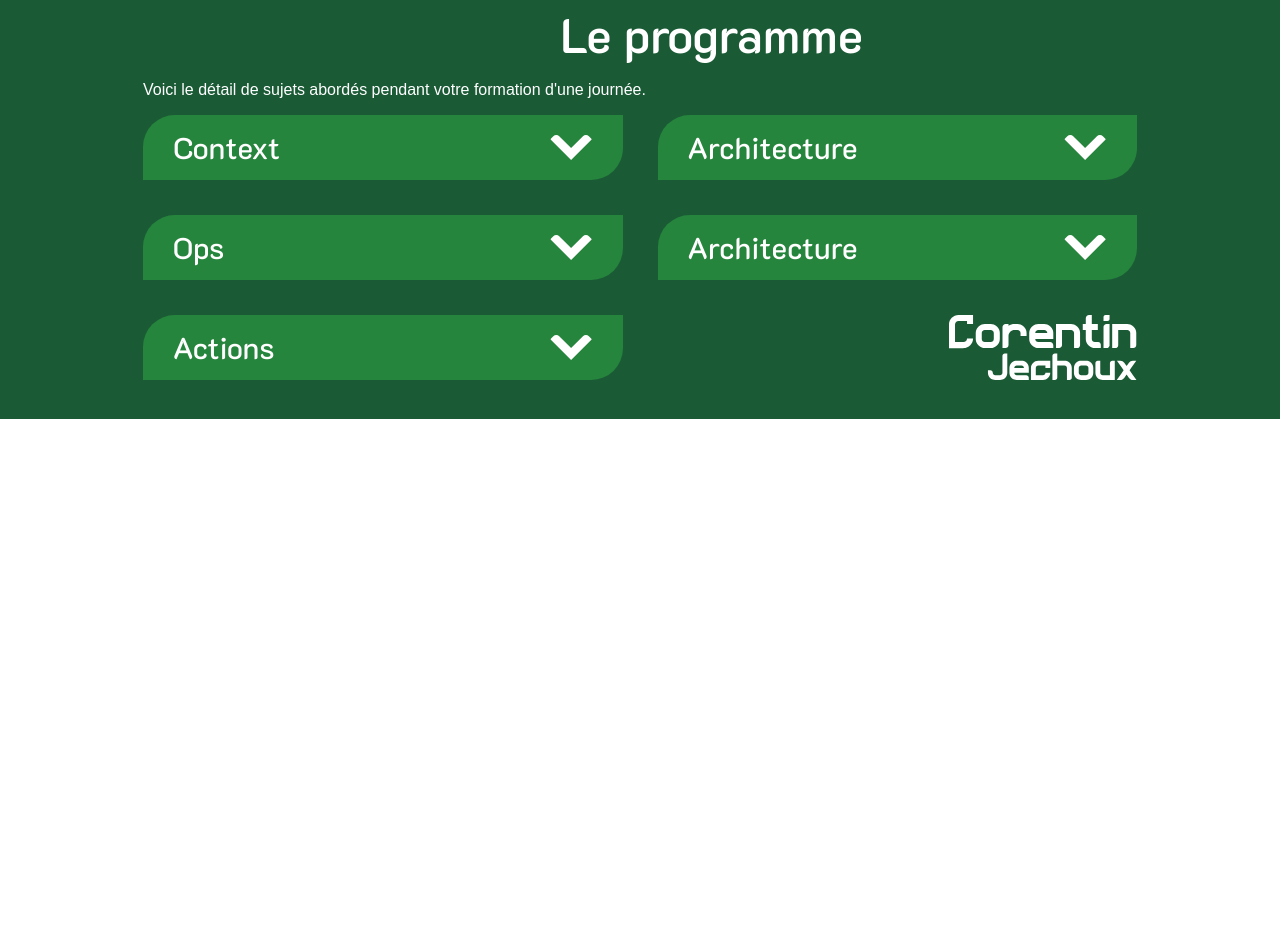
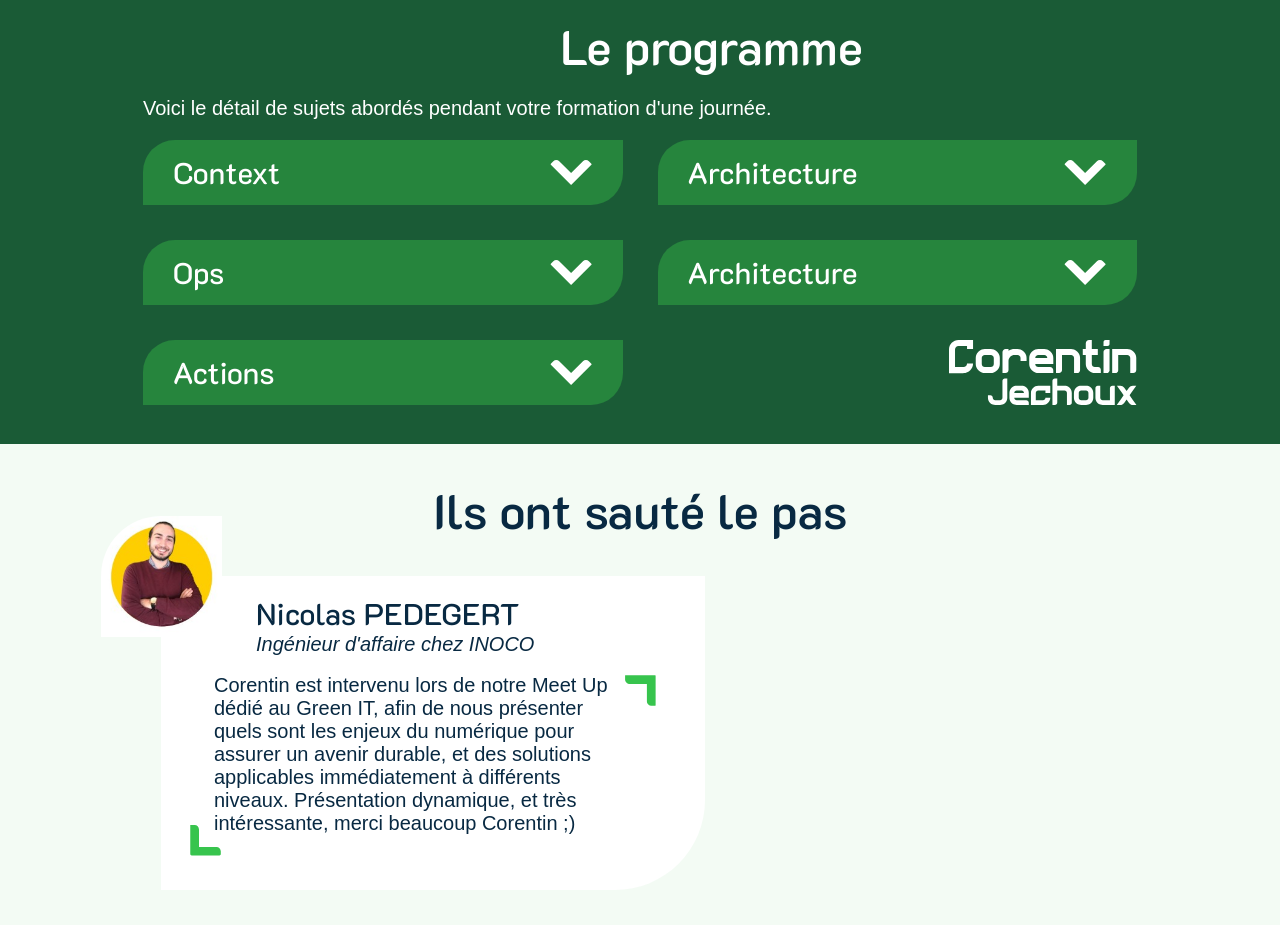
Before and after one commit to corentin-green/formation-green-it.github.io, a plain HTML site: page index.html in a window 1280 px wide. Shown: the part 1372-2297 px from the top of the page. Before the commit the page ends 1791 px from the top, so only its background shows below. Drawn offline with Linux system fonts and the light colour scheme; a web font is replaced by a local one.

Commit message:
add testimonials

```diff
--- a/index.html
+++ b/index.html
@@ -6,7 +6,7 @@
     <style>
         @import url('https://fonts.googleapis.com/css2?family=K2D:ital,wght@0,100;0,200;0,400;0,500;0,600;0,700;1,100;1,200;1,400&display=swap');
 
-        @import url('https://fonts.googleapis.com/css2?family=Bai+Jamjuree:wght@400;700&display=swap');
+        @import url('https://fonts.googleapis.com/css2?family=Bai+Jamjuree:wght@300;400;700&display=swap');
 
 
         .k2d-thin {
@@ -68,6 +68,12 @@
             font-family: "Bai Jamjuree", sans-serif;
             font-weight: 400;
             font-style: normal;
+        }
+
+        .bai-jamjuree-italic {
+            font-family: "Bai Jamjuree", sans-serif;
+            font-weight: 300;
+            font-style: italic;
         }
 
         .bai-jamjuree-bold {
@@ -153,7 +159,8 @@
         #title h2,
         #title div,
         #keys h2,
-        #program h2 {
+        #program h2,
+        #testimonials h2 {
             max-width: 56.25rem;
             text-align: center;
             margin: auto;
@@ -199,14 +206,17 @@
             margin-top: 0;
         }
 
-        #keys {
+        #keys,
+        #testimonials {
             background-color: var(--light-green);
             padding-left: var(--second-margin);
             padding-right: var(--second-margin);
         }
 
-        #keys h2 {
+        #keys h2,
+        #testimonials h2 {
             color: var(--primary-blue);
+            margin-bottom: var(--primary-margin);
         }
 
         #keys div {
@@ -226,11 +236,14 @@
         #keys img {
             width: 6.25rem;
             height: 6.25rem;
-            margin: auto;
+            margin-left: auto;
+            margin-right: auto;
+            margin-top: 0;
+            margin-bottom: 0;
         }
 
         #keys article {
-            max-width: 17rem;
+            max-width: 21.6rem;
             display: flex;
             flex-direction: column;
         }
@@ -264,6 +277,10 @@
 
         #program .p {
             margin-top: var(--primary-margin);
+        }
+
+        #program p {
+            font-size: 1.25rem;
         }
 
         #program .program-title {
@@ -315,13 +332,82 @@
         .hide {
             display: none;
         }
+
+        #testimonials article {
+            display: flex;
+            margin-left: 143px;
+            margin-right: 143px;
+
+            color: var(--primary-blue);
+        }
+
+        #testimonials img {
+            width: 7.563rem;
+            height: 7.563rem;
+            border-top-left-radius: 3.75rem;
+            border-bottom-right-radius: 3.75rem;
+            position: absolute;
+            top: -3.75rem;
+            left: -3.75rem;
+        }
+
+        #testimonials article div {
+            max-width: 28.375rem;
+            background-color: #FFF;
+            border-bottom-right-radius: 5.625rem;
+            padding-right: 5.625rem;
+            position: relative;
+
+        }
+
+
+        /* FIXME PX  size -> REM */
+
+
+        #testimonials h3,
+        #testimonials h4 {
+            margin-left: 95px;
+        }
+
+        #testimonials p {
+            margin-left: 53px;
+            margin-bottom: 55px;
+            margin-top: 0;
+            font-size: 20px;
+        }
+
+        #testimonials p::before {
+            content: url('assets/border_corner_bottom_left.svg');
+            position: absolute;
+            left: 14px;
+            bottom: 15px;
+        }
+
+        #testimonials p::after {
+            content: url('assets/border_corner_top_right.svg');
+            position: absolute;
+            right: 34px;
+            top: 84px;
+        }
+
+        #testimonials h3 {
+            font-size: 30px;
+            margin-top: var(--second-margin);
+            margin-bottom: 0;
+        }
+
+        #testimonials h4 {
+            font-size: 20px;
+            margin-top: 0;
+            margin-bottom: var(--second-margin);
+        }
     </style>
 </head>
 
 <body>
     <header>
         <img src="assets/logo.svg" alt="Logo de Corentin" />
-        <a class="k2d-medium" href="#lePrograme">Le programme</a>
+        <a class="k2d-medium" href="#leProgramme">Le programme</a>
         <a class="k2d-medium" href="#formationSurMesure">Une formation sur mesure ?</a>
         <button class="main k2d-semibold">Réservez votre formation</button>
     </header>
@@ -343,8 +429,8 @@
             <h2 class="k2d-semibold">Points clés du numériques</h2>
             <div>
                 <article>
-                    <img src="assets/co2.svg" alt="co2 équivalent" />
-                    <h3 class="k2d-medium">Empreinte Carbone</h3>
+                    <img src="assets/footprint.svg" alt="co2 équivalent" />
+                    <h3 class="k2d-medium">Ressources Consommées</h3>
                     <p><em class="bai-jamjuree-bold">3 x</em> les ressources (eau, énergies, matières premières)
                         consommées par la France ou l'Angleterre.</p>
                 </article>
@@ -374,8 +460,11 @@
 
         </section>
         <section id="program">
-            <h2 class="k2d-semibold">Le programme</h2>
+            <a name="leProgramme">
+                <h2 class="k2d-semibold">Le programme</h2>
+            </a>
             <p>Voici le détail de sujets abordés pendant votre formation d'une journée.</p>
+
 
             <div class="col-container">
                 <div class="col">
@@ -569,6 +658,31 @@
 
         </section>
 
+        <section id="testimonials">
+            <h2 class="k2d-semibold">Ils ont sauté le pas</h2>
+            <!--
+
+                 <ul>
+                <li>SIGAL</li>
+                <li>Algofi</li>
+                <li>Inoco</li>
+            </ul>
+            -->
+            <article>
+                <div>
+                    <img src="assets/clients/Nicolas PEDEGERT.jpeg" alt="Nicolas PEDEGERT">
+                    <h3 class="k2d-medium">Nicolas PEDEGERT</h3>
+                    <h4 class="bai-jamjuree-italic">Ingénieur d'affaire chez INOCO</h4>
+                    <p>Corentin est intervenu lors de notre Meet Up dédié au Green IT, afin de nous présenter quels sont
+                        les enjeux du numérique pour assurer un avenir durable, et des solutions applicables
+                        immédiatement à différents niveaux.
+
+                        Présentation dynamique, et très intéressante, merci beaucoup Corentin ;)</p>
+                </div>
+            </article>
+
+        </section>
+
         <script type="text/javascript">
             const PROGRAM_TITLE = 'program-title';
             document.querySelectorAll(`#program .${PROGRAM_TITLE}`)
```
Also changed, not shown: assets/border_corner_bottom_left.svg (added), assets/border_corner_top_right.svg (added), assets/clients/Nicolas PEDEGERT.jpeg (added), assets/co2.svg (deleted), assets/footprint.svg (added).
